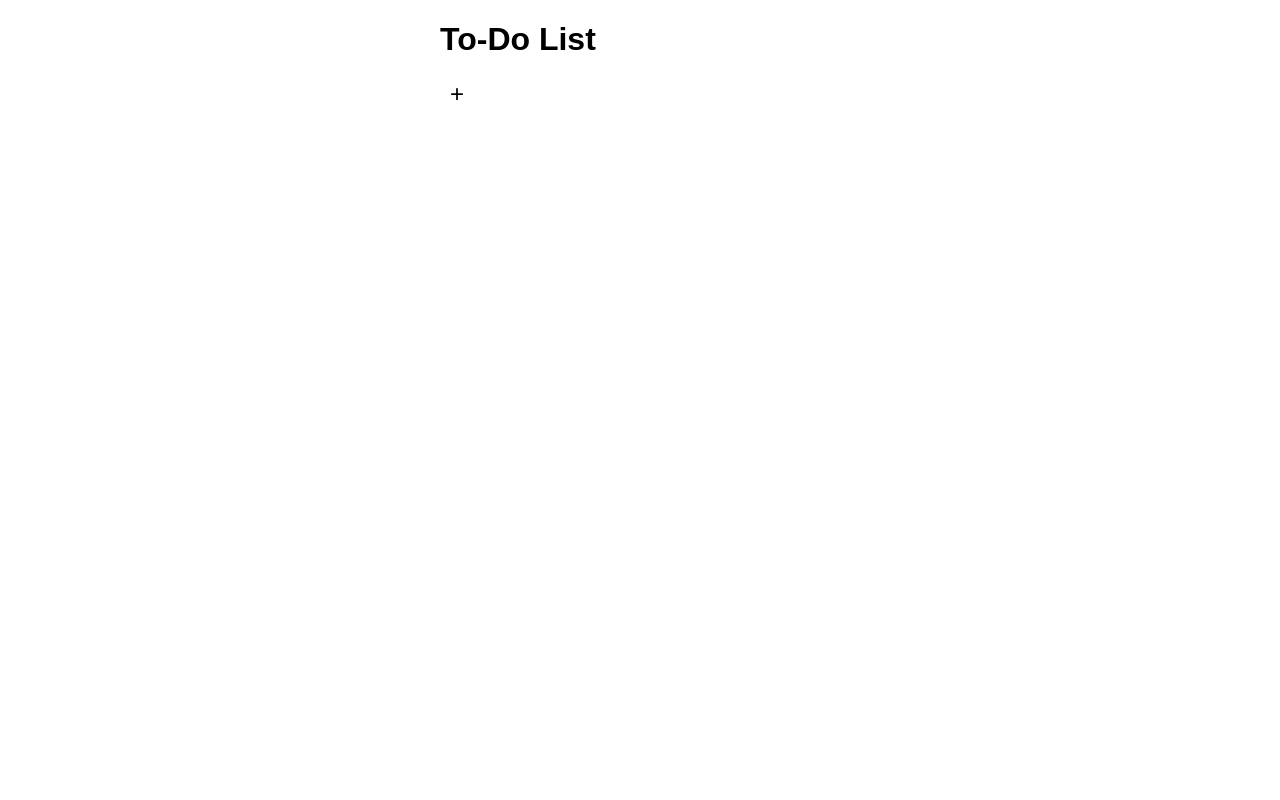
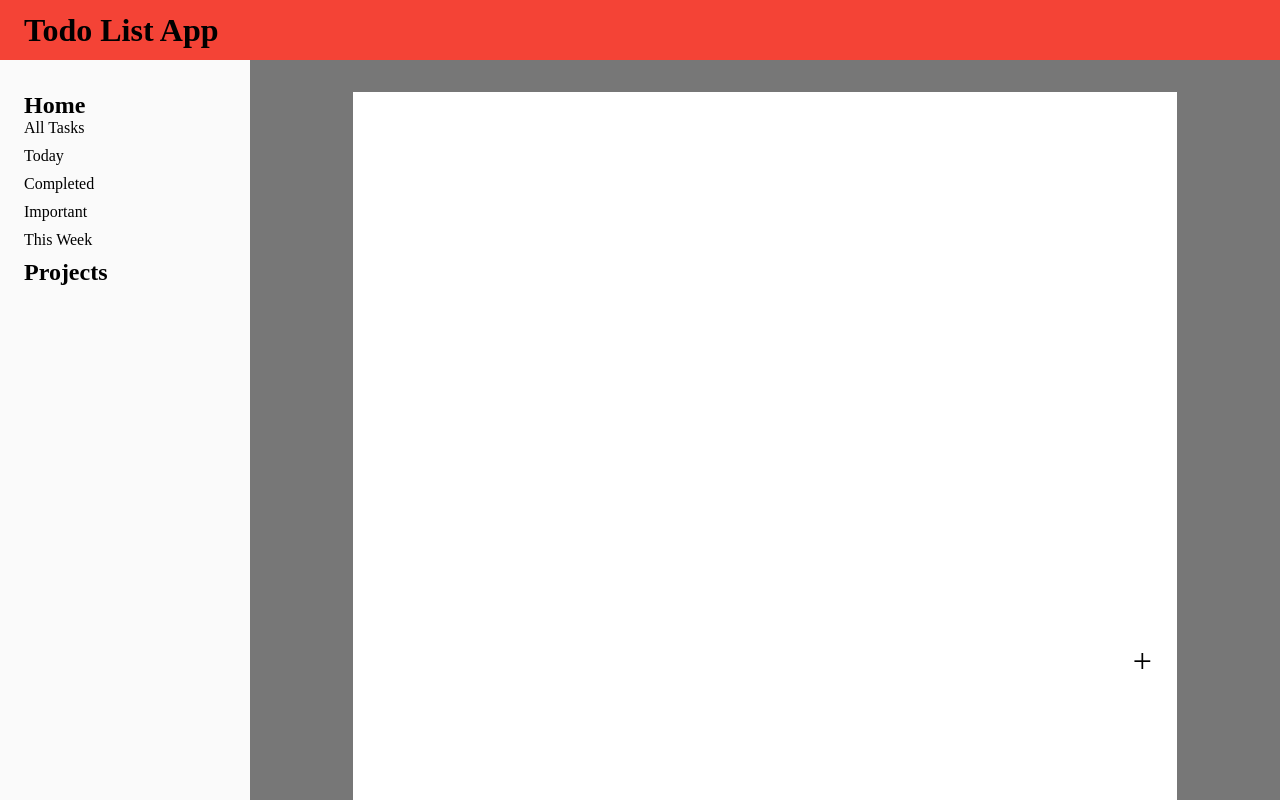
Before and after one commit to jHa1911/todo-list, a plain HTML site: page index.html in a window 1280 px wide. Drawn offline with Linux system fonts and the light colour scheme.

Commit message:
styled the todo list app

```diff
--- a/index.html
+++ b/index.html
@@ -3,12 +3,32 @@
 <head>
     <meta charset="UTF-8">
     <meta name="viewport" content="width=device-width, initial-scale=1.0">
-    <title>To-Do List</title>
+    <title>ToDo  List App</title>
     <link rel="stylesheet" href="styles.css">
 </head>
 <body>
-    <div class="container">
-        <h1>To-Do List</h1>
+    <div id="content">
+        <header class="header">
+            <h1>Todo List App</h1>
+        </header>
+        <main class="main-container">
+        <!-- Navigation Bar on left side -->
+            <div class="navbar">
+                <h2>Home</h2>
+                <ul>
+                    <li>All Tasks</li>
+                    <li>Today</li>
+                    <li>Completed</li>
+                    <li>Important</li>
+                    <li>This Week</li>
+                </ul>
+                <h2>Projects</h2>
+                <ul>
+
+                </ul>
+            </div>
+        <!-- Task Form -->
+            <div class="task-container">
                 <div class="add-task-btn" onclick="openTaskFormDialog()">+</div>
                 <div class="task-form-dialog" id="taskFormDialog">
                     <input type="text" id="taskTitle" placeholder="Enter task title">
@@ -22,7 +42,11 @@
                     <button type="button" onclick="addTask()">Add Task</button>
                     <button type="button" onclick="closeTaskFormDialog()">Cancel</button>
                 </div>
+                <div>
                     <ul id="taskList"></ul>
+                </div>
+            </div>
+        </main>
     </div>
     <script src="script.js"></script>
 </body>
--- a/styles.css
+++ b/styles.css
@@ -1,12 +1,66 @@
 /* styles.css */
-body {
-    font-family: Arial, sans-serif;
+* {
+    box-sizing: border-box;
+    margin: 0;
+    padding: 0;
 }
 
-.container {
-    max-width: 400px;
-    margin: 0 auto;
+:root {
+    --main-font-family: 'Inter', sans-serif;
+    --menu-padding: 0.4rem 0.4rem 0.4rem 2.8rem;
+    --menu-images-position: 10px;
+    --menu-icons-bgsize: 20px;
+
 }
+
+body {
+    font-weight: 500;
+    font-family: var(--font-family);
+    color: var(--text-color);
+}
+
+#content {
+    background-color: #777;
+    display: grid;
+    grid-template-rows: 60px 1fr;
+    height: 100vh;
+}
+
+.header {
+    background-color: #f44336;
+    display: flex;
+    justify-content: flex-start;
+    align-items: center;
+    padding-left: 1.5rem;
+}
+
+.main-container {
+    display: grid;
+    grid-template-columns: 250px 1fr;
+}
+
+.navbar {
+    background-color: #fafafa;
+    padding-top: 2rem;
+    padding-left: 1.5rem;
+    padding-right: 1.5rem;
+}
+
+.task-container {
+    background-color: #fff;
+    display: flex;
+    flex-direction: column;
+    align-items: center;
+    justify-self: center;
+    gap: 1rem;
+    margin-top: 2rem;
+    width: 80%;
+}
+
+
+
+
+
 
 ul {
     list-style: none;
@@ -25,7 +79,11 @@ li {
 
 .delete-btn {
     cursor: pointer;
-    color: red;
+    padding: 5px 10px;
+    background-color: #f44336;
+    color: white;
+    border: none;
+    border-radius: 5px;
 }
 
 .task-details {
@@ -46,8 +104,11 @@ li {
 }
 
 .add-task-btn {
+    position: fixed;
+    bottom: 15%;
+    right: 10%;
     cursor: pointer;
-    font-size: 24px;
+    font-size: 34px;
     margin-left: 10px;
 }
 
```
Lines whose indentation alone changed are shown as unchanged.
